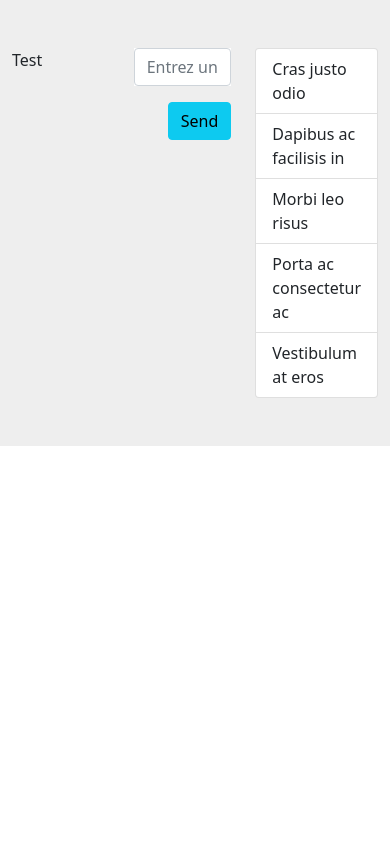
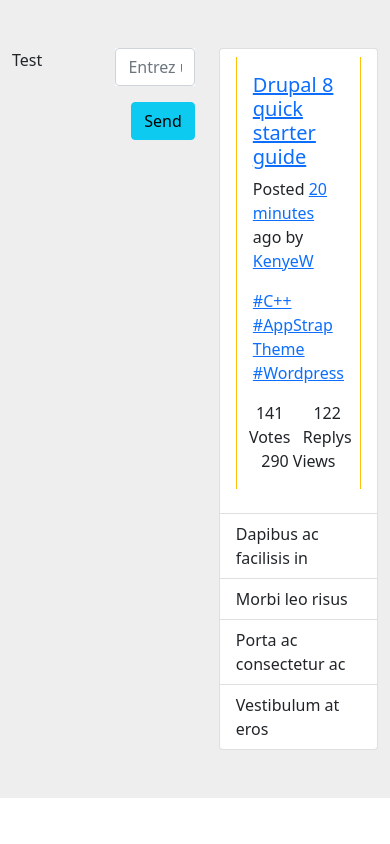
Before and after one commit to LilianBoulard/activities, a Flask app: page /allEvent in a window 390 px wide. Run offline with Flask 2, Linux system fonts and the light colour scheme; data comes from the database, SQL or seed files in the repository.

Commit message:
commit js html

```diff
--- a/activities/templates/index.html
+++ b/activities/templates/index.html
@@ -25,7 +25,26 @@
 
       <div id="eventlist" class="col">
         <ul class="list-group">
-          <li class="list-group-item">Cras justo odio</li>
+          <li class="list-group-item">
+            <div class="card row-hover pos-relative py-3 px-3 mb-3 border-warning border-top-0 border-right-0 border-bottom-0 rounded-0">
+            <div class="row align-items-center">
+              <div class="col-md-8 mb-3 mb-sm-0">
+                <h5>
+                  <a href="#" class="text-primary">Drupal 8 quick starter guide</a>
+                </h5>
+                <p class="text-sm"><span class="op-6">Posted</span> <a class="text-black" href="#">20 minutes</a> <span class="op-6">ago by</span> <a class="text-black" href="#">KenyeW</a></p>
+                <div class="text-sm op-5"> <a class="text-black mr-2" href="#">#C++</a> <a class="text-black mr-2" href="#">#AppStrap Theme</a> <a class="text-black mr-2" href="#">#Wordpress</a> </div>
+              </div>
+              <div class="col-md-4 op-7">
+                <div class="row text-center op-7">
+                  <div class="col px-1"> <i class="ion-connection-bars icon-1x"></i> <span class="d-block text-sm">141 Votes</span> </div>
+                  <div class="col px-1"> <i class="ion-ios-chatboxes-outline icon-1x"></i> <span class="d-block text-sm">122 Replys</span> </div>
+                  <div class="col px-1"> <i class="ion-ios-eye-outline icon-1x"></i> <span class="d-block text-sm">290 Views</span> </div>
+                </div>
+              </div>
+            </div>
+          </div>
+          </li>
           <li class="list-group-item">Dapibus ac facilisis in</li>
           <li class="list-group-item">Morbi leo risus</li>
           <li class="list-group-item">Porta ac consectetur ac</li>
```
